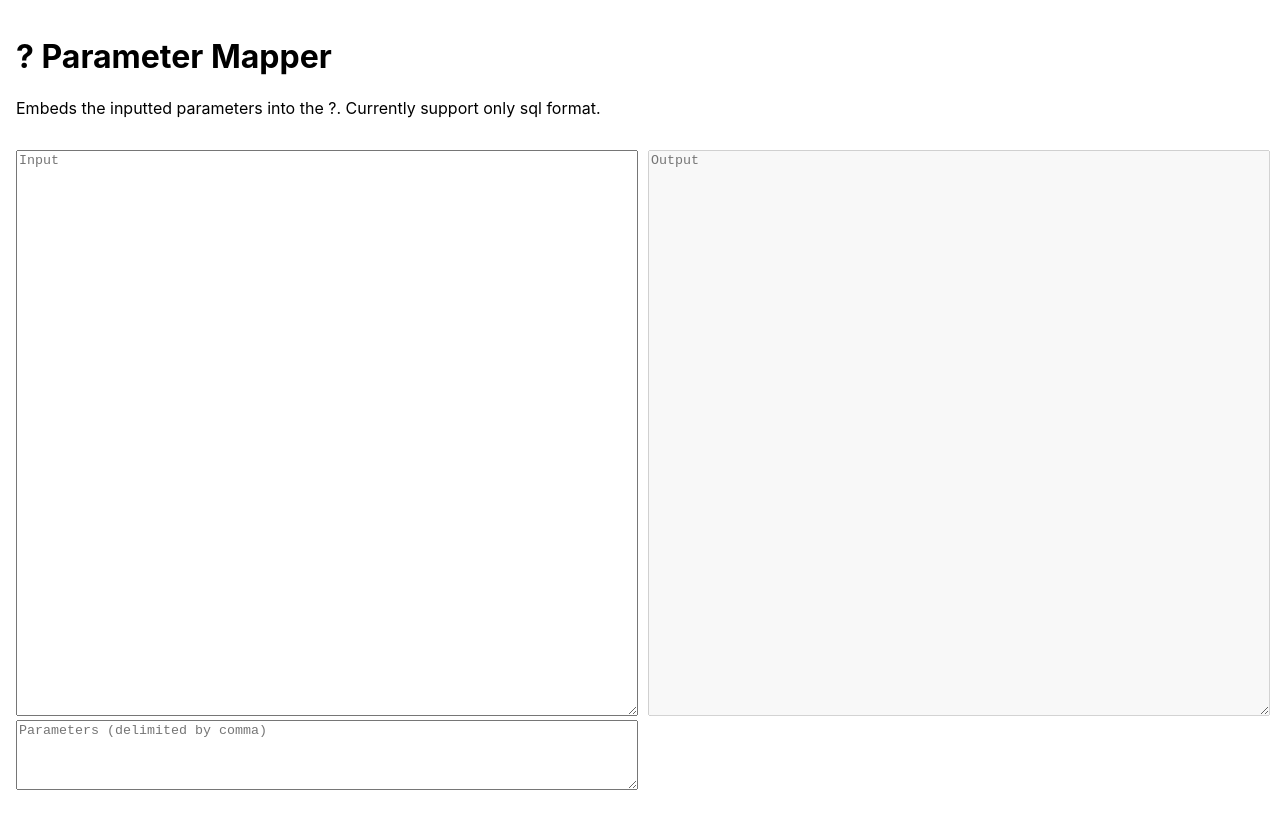
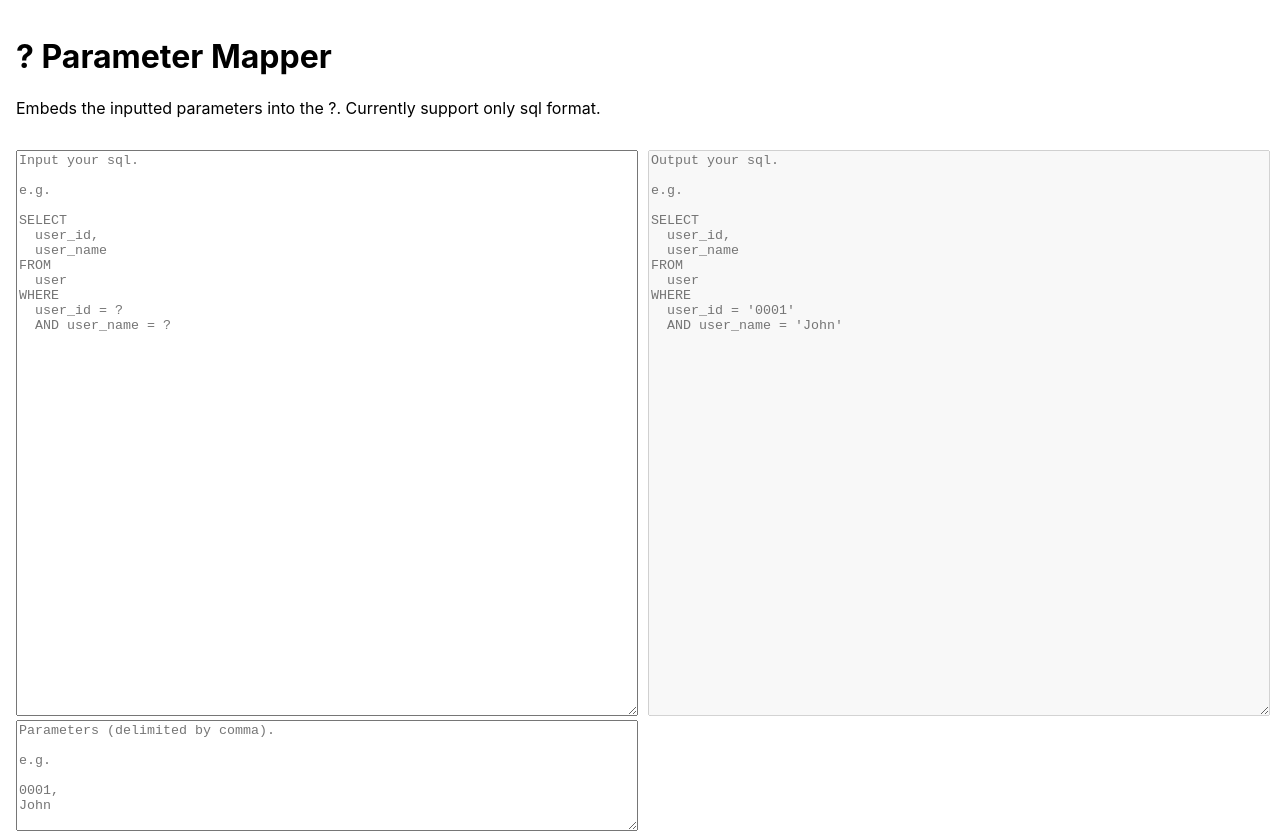
Before and after one commit to daisuke-awaji/hatena-parameter-mapper, a React (Create React App) app: page / in a window 1280 px wide. Shown: the top 833 px of the page. Built offline with nearby package versions, Linux system fonts and the light colour scheme.

Commit message:
example placeholder

```diff
--- a/src/App.tsx
+++ b/src/App.tsx
@@ -2,6 +2,42 @@ import React, { useEffect, useState } from "react";
 import { Box, Grid, TextareaAutosize } from "@mui/material";
 import { format } from "sql-formatter";
 import { mapByParameters, csvDelimitedStringToArray } from "./mapByParameters";
+
+const PLACE_HOLDER_INPUT = `Input your sql.
+
+e.g.
+
+SELECT
+  user_id,
+  user_name
+FROM
+  user
+WHERE
+  user_id = ?
+  AND user_name = ?
+`;
+
+const PLACE_HOLDER_OUTPUT = `Output your sql.
+
+e.g.
+
+SELECT
+  user_id,
+  user_name
+FROM
+  user
+WHERE
+  user_id = '0001'
+  AND user_name = 'John'
+`;
+
+const PLACE_HOLDER_PARAMETERS = `Parameters (delimited by comma).
+
+e.g.
+
+0001,
+John
+`;
 
 function App() {
   const [sqlInput, setSqlInput] = useState("");
@@ -26,14 +62,14 @@ function App() {
         <Grid container spacing={2}>
           <Grid item xs={12} md={6}>
             <TextareaAutosize
-              placeholder="Input"
+              placeholder={PLACE_HOLDER_INPUT}
               style={{ width: "100%", minHeight: "70vh" }}
               value={sqlInput}
               onChange={(e) => setSqlInput(e.target.value)}
               onBlur={() => setSqlInput(format(sqlInput, { language: "mysql" }))}
             />
             <TextareaAutosize
-              placeholder="Parameters (delimited by comma)"
+              placeholder={PLACE_HOLDER_PARAMETERS}
               style={{ width: "100%", minHeight: "8vh" }}
               value={parameters}
               onChange={(e) => setParameters(e.target.value)}
@@ -41,7 +77,7 @@ function App() {
           </Grid>
           <Grid item xs={12} md={6}>
             <TextareaAutosize
-              placeholder="Output"
+              placeholder={PLACE_HOLDER_OUTPUT}
               style={{ width: "100%", minHeight: "70vh", color: "black" }}
               value={sqlOutput}
               disabled
```
